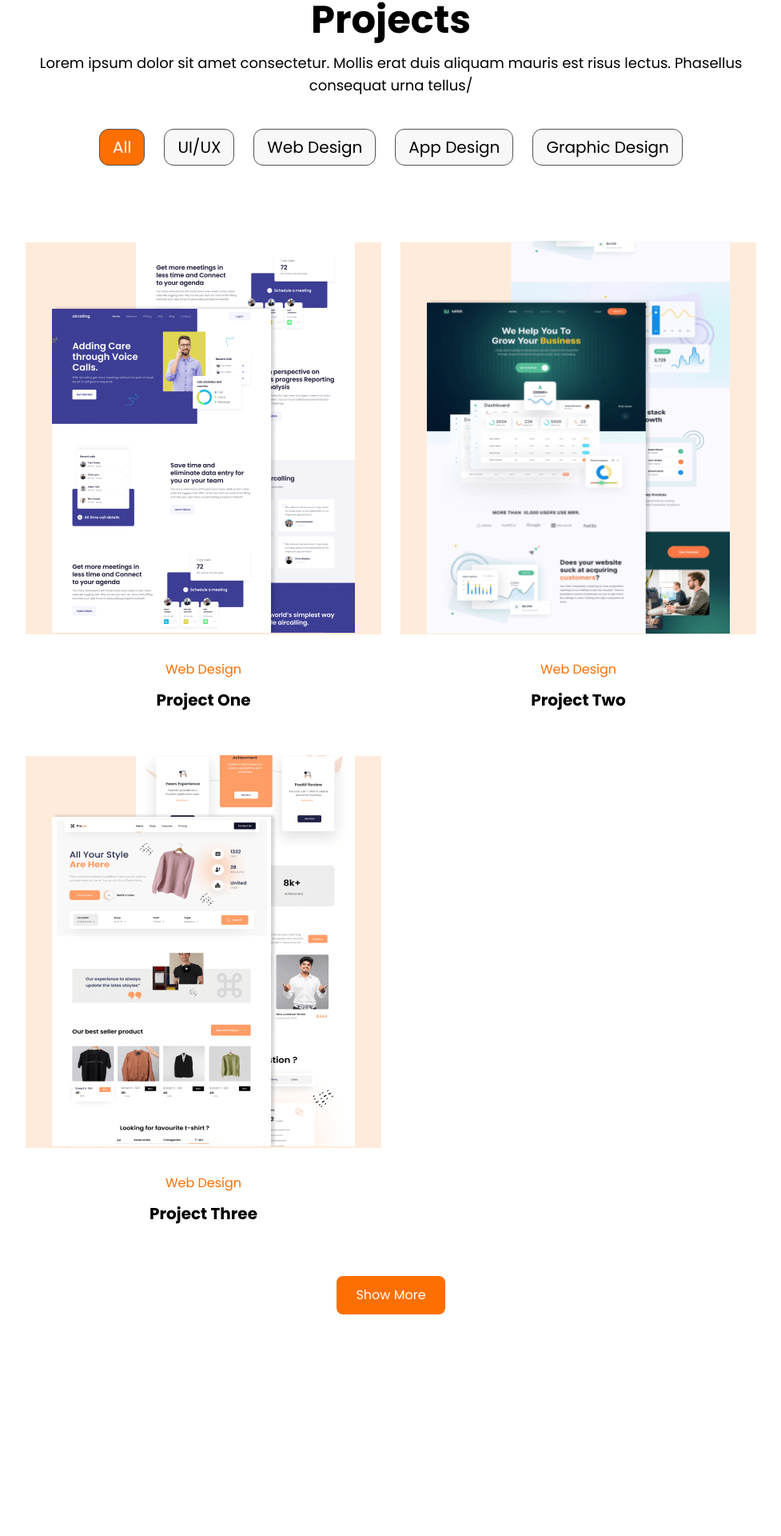
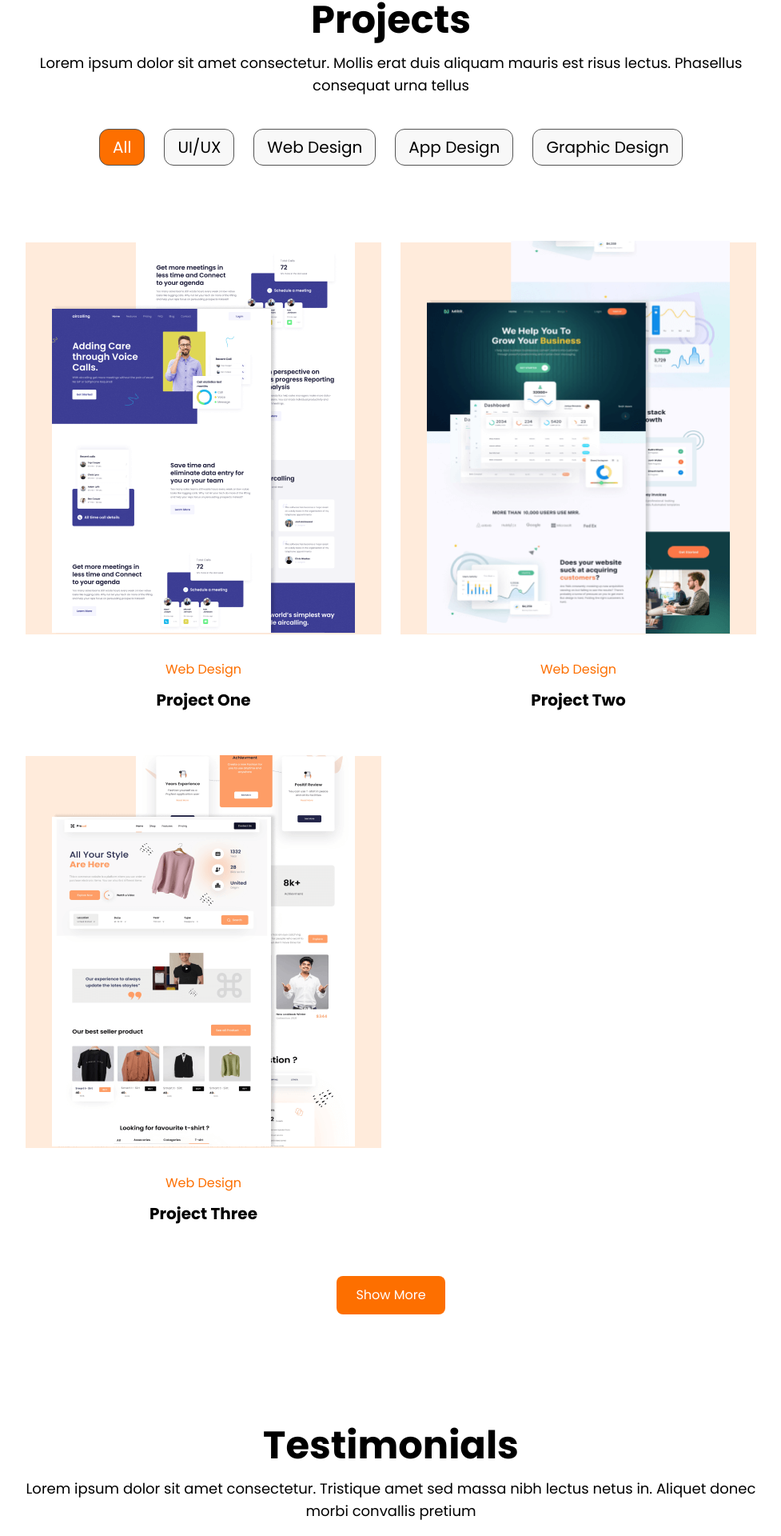
Before and after one commit to ShadmanSakib22/jr-frontend-assign-uiuxportfolio, a Next.js app: page / in a window 1280 px wide. Shown: the part 2504-4424 px from the top of the page at 80% size, without its empty margins (151-1128 px from the left). Before the commit the page ends 4147 px from the top, so only its background shows below. Built offline with nearby package versions, Linux system fonts and the light colour scheme.

Commit message:
misc renaming repo

```diff
--- a/src/app/layout.js
+++ b/src/app/layout.js
@@ -11,7 +11,7 @@ const poppins = Poppins({
 export const metadata = {
   title: "UI/UX Portfolio",
   description:
-    "Personal Portfolio Landing Page - UI/UX Designer. Potenial Inc - Assignnment JAN 2025",
+    "Personal Portfolio Landing Page - UI/UX Designer. Junior Frontend - Assignnment JAN 2025",
 };
 
 export default function RootLayout({ children }) {
--- a/src/app/page.js
+++ b/src/app/page.js
@@ -137,11 +137,20 @@ export default function Home() {
       <div className="mt-[64px] lg:mt-[140px] container text-center">
         <h2 className="main-h2 mb-2 lg:mb-4">Projects</h2>
         <p className="body-text max-w-[80%] lg:max-w-[921px] mx-auto mb-6 lg:mb-10">
-          Lorem ipsum dolor sit amet consectetur. Mollis erat duis aliquam mauris est risus lectus. Phasellus consequat urna tellus/
+          Lorem ipsum dolor sit amet consectetur. Mollis erat duis aliquam mauris est risus lectus. Phasellus consequat urna tellus
         </p>
         {/* Projects Cards */}
         <Projects />
       </div>
+
+      {/* Testimonials Section */}
+      <div className="mt-[64px] lg:mt-[140px] container text-center">
+        <h2 className="main-h2 mb-2 lg:mb-4">Testimonials</h2>
+        <p className="body-text max-w-[80%] lg:max-w-[932px] mx-auto mb-6 lg:mb-10">
+          Lorem ipsum dolor sit amet consectetur. Tristique amet sed massa nibh lectus netus in. Aliquet donec morbi convallis pretium</p>
+        {/* Testimonials Cards */}
+
+        </div>
     </>
   );
 }
```
